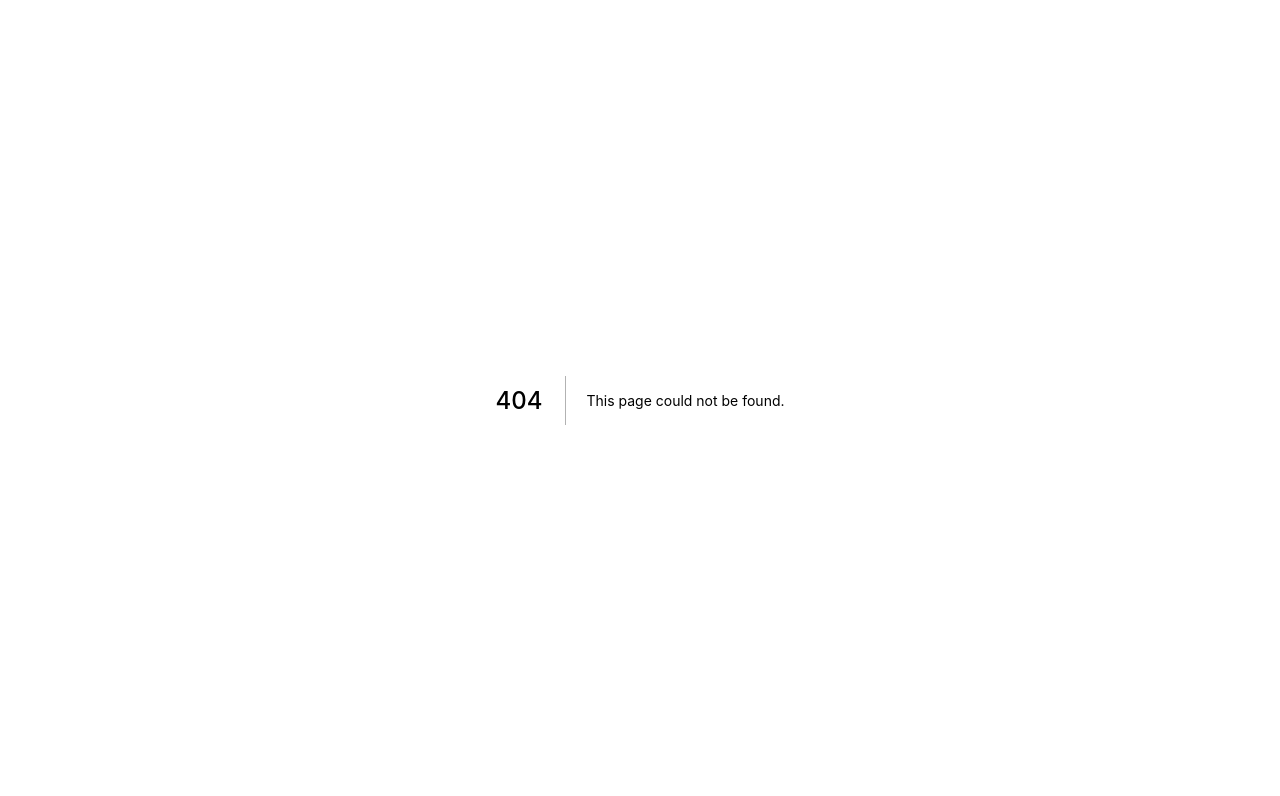
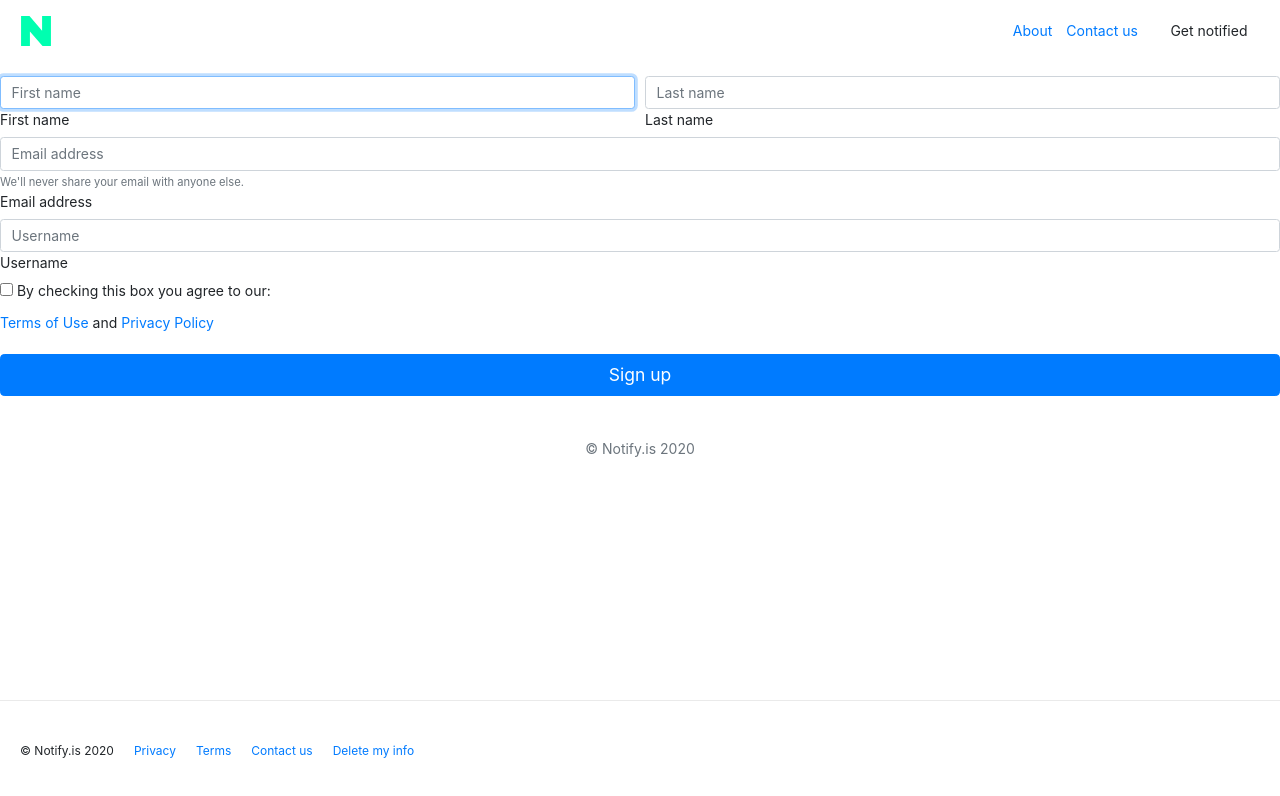
Before and after one commit to oliverproud/notify.is, a Next.js app: page /signup in a window 1280 px wide. Before the commit this address had no page. Shown: the top 796 px of the page. Built offline with nearby package versions, Linux system fonts and the light colour scheme.

Commit message:
create signup page

```diff
--- /dev/null
+++ b/pages/signup.js
@@ -0,0 +1,56 @@
+import Head from 'next/head'
+import Link from 'next/link'
+import Layout from '../components/layout'
+
+export default function Test() {
+  return (
+    <Layout>
+
+      <Head>
+        <title>Notify.is | Test</title>
+        <meta name="author" content="Oliver Proud"/>
+        <meta name="viewport" content="initial-scale=1.0, width=device-width"/>
+        <link rel="apple-touch-icon" sizes="180x180" href="/apple-touch-icon.png"/>
+        <link rel="icon" type="image/png" sizes="32x32" href="/favicon-32x32.png"/>
+        <link rel="icon" type="image/png" sizes="16x16" href="/favicon-16x16.png"/>
+        <link rel="manifest" href="/site.webmanifest"/>
+        <link rel="stylesheet" href="https://stackpath.bootstrapcdn.com/bootstrap/4.5.0/css/bootstrap.min.css" integrity="sha384-9aIt2nRpC12Uk9gS9baDl411NQApFmC26EwAOH8WgZl5MYYxFfc+NcPb1dKGj7Sk" crossorigin="anonymous" />
+      </Head>
+
+      <div className="form-container">
+        <form className="form-signup">
+          <div className="form-row">
+            <div className="form-label-group col">
+              <input type="text" id="inputFirstName" className="form-control" placeholder="First name" required autoFocus />
+              <label htmlFor="inputFirstName">First name</label>
+            </div>
+
+            <div className="form-label-group col">
+              <input type="text" id="inputLastName" className="form-control" placeholder="Last name"  required />
+              <label htmlFor="inputLastName">Last name</label>
+            </div>
+          </div>
+
+          <div className="form-label-group">
+            <input type="email" id="inputEmail" className="form-control" placeholder="Email address" required />
+            <small id="emailHelp" className="form-text text-muted">We'll never share your email with anyone else.</small>
+            <label htmlFor="inputEmail">Email address</label>
+          </div>
+
+          <div className="form-label-group" >
+            <input type="text" id="inputUsername" className="form-control" placeholder="Username" required />
+            <label htmlFor="inputUsername">Username</label>
+          </div>
+
+          <div className="checkbox mb-1">
+            <label>
+              <input type="checkbox" value="agree" /> By checking this box you agree to our:
+            </label>
+          </div>
+          <span className="grey termslabel"><Link href="/tos"><a  target="_blank">Terms of Use</a></Link> and <Link href="/privacy"><a target="_blank">Privacy Policy</a></Link></span>
+          <button className="btn btn-lg btn-primary btn-block mt-4" type="submit">Sign up</button>
+          <p className="mt-5 mb-3 text-muted text-center">&copy; Notify.is 2020</p>
+        </form>
+      </div>
+    </Layout>
+)}
```
